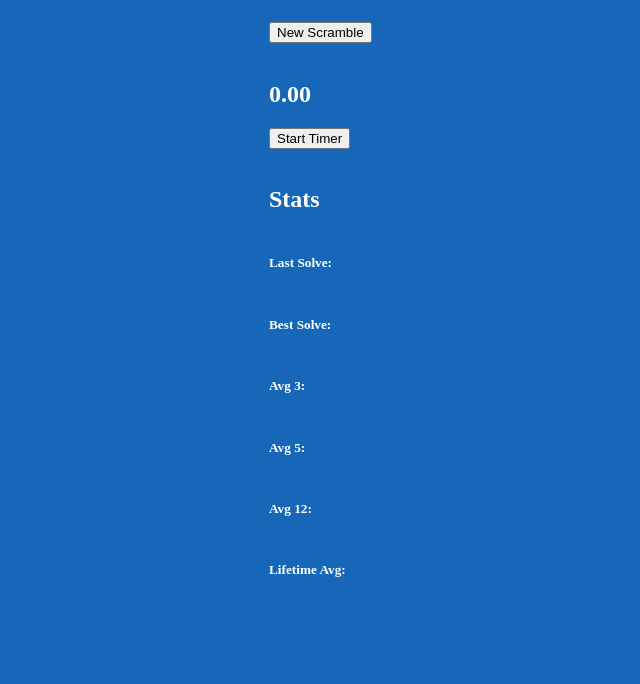
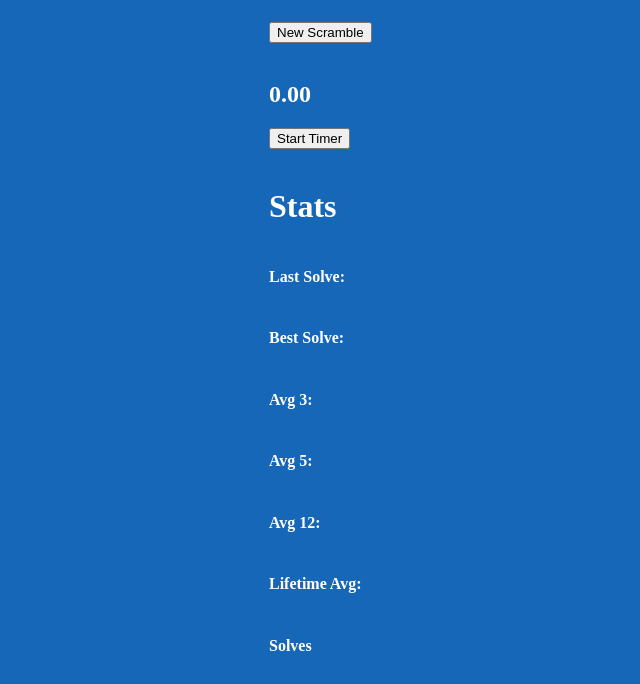
Before and after one commit to Bytew4rden/CubeFlow, a Python web app: template templates/index.html in a window 1280 px wide. Shown: the part 143-827 px from the top of the page, without its empty margins (55-695 px from the left). Before the commit the page ends 720 px from the top, so only its background shows below. Run offline with Jinja, Linux system fonts and the light colour scheme; the template is opened without the code that fills it, so the values that code supplies are empty.

Commit message:
back at it, working to add solves table

```diff
--- a/main.py
+++ b/main.py
@@ -7,6 +7,7 @@ from flask import (
     url_for,
     session,
     jsonify,
+    flash,
 )
 import sqlite3
 import bcrypt
@@ -111,6 +112,7 @@ def register():
         # If not, your account is added to the DB, and you get taken to the login page.
         if result:
             conn.close()
+            flash("Username taken", "un_error")
             return render_template("register.html")
         else:
             password_bytes = password.encode("utf-8")
--- a/static/index.js
+++ b/static/index.js
@@ -42,16 +42,19 @@ let timerInterval = null;
 
 async function toggleTimer() {
   let timer = document.getElementById("timer");
+  let timer_btn = document.getElementById("timer_btn");
   let start = Date.now();
 
   started = !started;
 
   if (started) {
+    timer_btn.textContent = "Stop Timer";
     timerInterval = setInterval(() => {
       let delta = Date.now() - start;
       timer.textContent = (delta / 1000).toFixed(2);
     }, 10);
   } else {
+    timer_btn.textContent = "Start Timer";
     //stop timer, clear timing interval
     clearInterval(timerInterval);
     timerInterval = null;
@@ -115,6 +118,7 @@ function updateUI() {
   var avg5 = document.getElementById("avg5");
   var avg12 = document.getElementById("avg12");
   var avgAll = document.getElementById("avgAll");
+  var solvesTable = document.getElementById("solves_tbl");
 
   var lengthSolves = solves.length;
 
@@ -138,6 +142,24 @@ function updateUI() {
   avg5.textContent = calculateSolveAvg(solves, 5);
   avg12.textContent = calculateSolveAvg(solves, 12);
   avgAll.textContent = calculateSolveAvg(solves, solves.length);
+
+  for (let i = 0; i < solves.length; i++) {
+    const li = document.createElement("li");
+
+    const solveNum = document.createElement("span");
+    solveNum.textContent = solves.length - i;
+    li.appendChild(solveNum);
+
+    const scrambleSpan = document.createElement("span");
+    scrambleSpan.textContent = solves[i].scramble;
+    li.appendChild(scrambleSpan);
+
+    const timeSpan = document.createElement("span");
+    timeSpan.textContent = solves[i].time_seconds;
+    li.appendChild(timeSpan);
+
+    solvesTable.appendChild(li);
+  }
 }
 
 function calculateSolveAvg(arr, num) {
--- a/static/style.css
+++ b/static/style.css
@@ -16,3 +16,7 @@ body {
   max-width: 300px; /* Keeps it from stretching across the whole screen */
   align-items: center;
 }
+#stats > :last-child {
+  display: inline;
+  overflow: hidden;
+}
--- a/templates/index.html
+++ b/templates/index.html
@@ -8,9 +8,7 @@
   </head>
   <body>
     <div id="app">
-      <div>
-        <h1>CubeFlow</h1>
-      </div>
+      <h1>CubeFlow</h1>
 
       <br />
 
@@ -23,31 +21,34 @@
 
       <div>
         <h2 id="timer">0.00</h2>
-        <button onclick="toggleTimer()">Start Timer</button>
+        <button id="timer_btn" onclick="toggleTimer()">Start Timer</button>
       </div>
 
       <br />
 
-      <h2>Stats</h2>
+      <h1>Stats</h1>
 
       <div id="stats">
-        <h5>Last Solve:</h5>
+        <h4>Last Solve:</h4>
         <p id="last"></p>
 
-        <h5>Best Solve:</h5>
+        <h4>Best Solve:</h4>
         <p id="best"></p>
 
-        <h5>Avg 3:</h5>
+        <h4>Avg 3:</h4>
         <p id="avg3"></p>
 
-        <h5>Avg 5:</h5>
+        <h4>Avg 5:</h4>
         <p id="avg5"></p>
 
-        <h5>Avg 12:</h5>
+        <h4>Avg 12:</h4>
         <p id="avg12"></p>
 
-        <h5>Lifetime Avg:</h5>
+        <h4>Lifetime Avg:</h4>
         <p id="avgAll"></p>
+
+        <h4>Solves</h4>
+        <ul id="solves_tbl"></ul>
       </div>
     </div>
 
```
Also changed, not shown: templates/register.html (+6 -2 lines).
